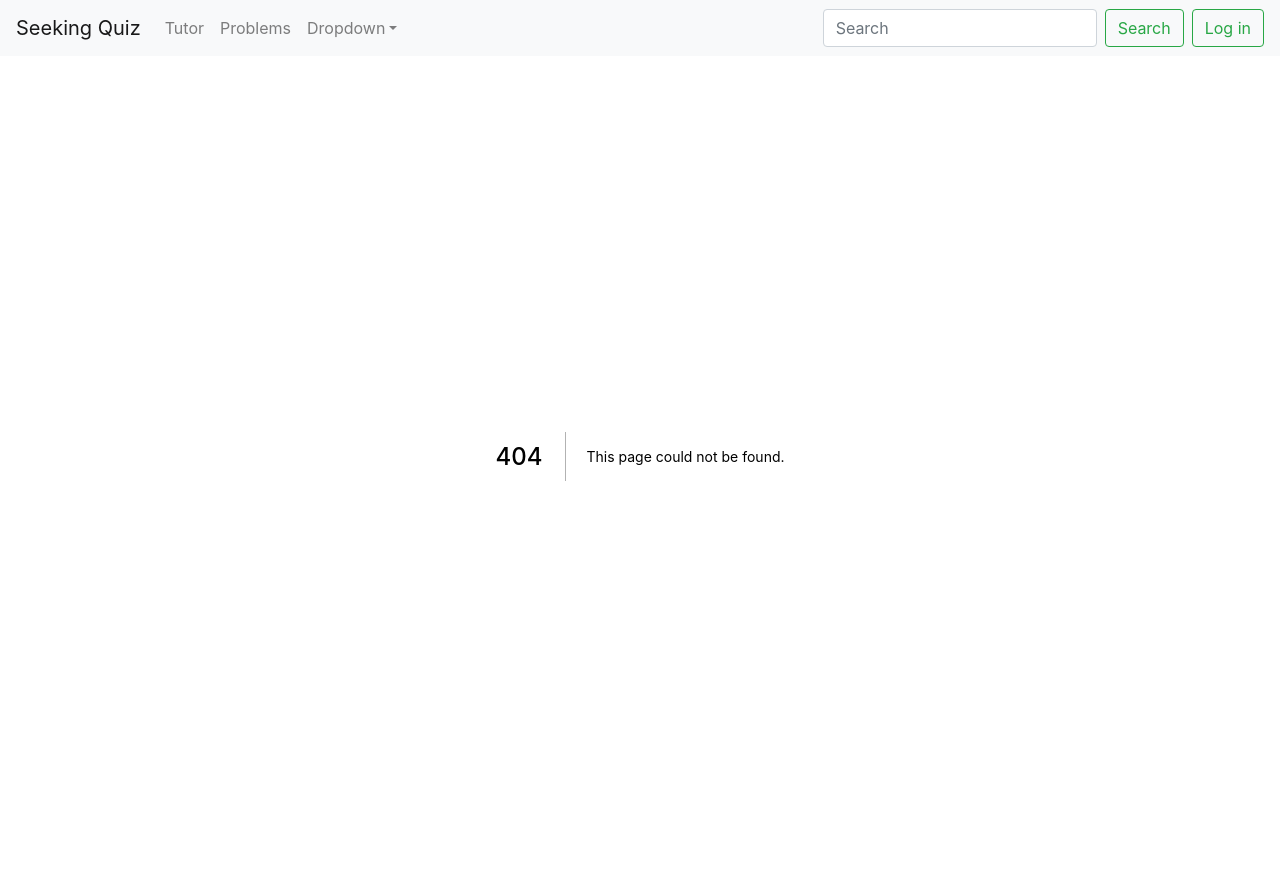
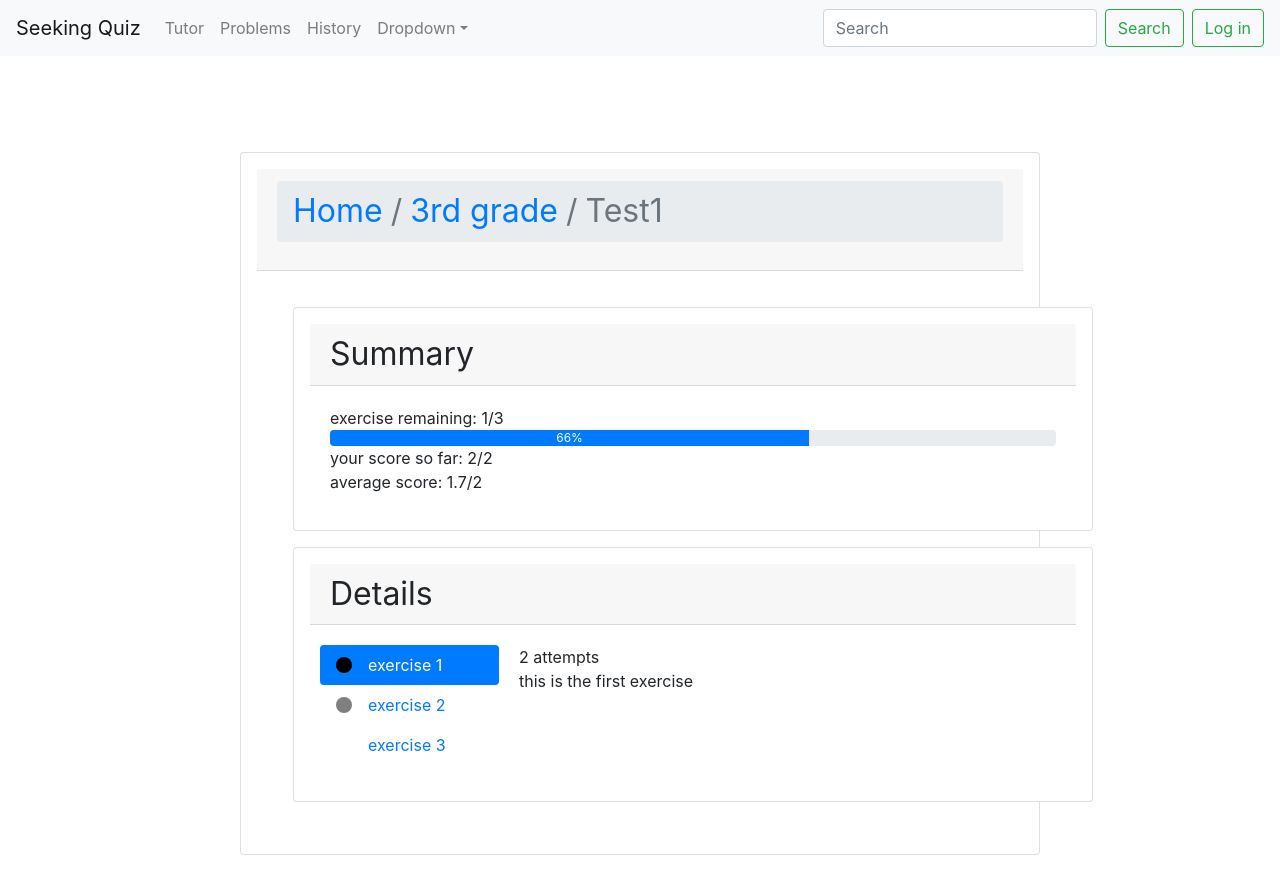
Before and after one commit to megawawa/cherry, a Next.js app: page /history in a window 1280 px wide. Before the commit this address had no page. Shown: the top 894 px of the page. Before the commit the page ends 856 px from the top, so only its background shows below. Built offline with nearby package versions, Linux system fonts and the light colour scheme.

Commit message:
Title: [history page] low quality check in. need input
Description:
as title. This diff is not production level code. Check in to gather
input on the ui flow

Test plan: .

```diff
--- a/components/navbar.tsx
+++ b/components/navbar.tsx
@@ -30,6 +30,9 @@ export default function MainNavbar() {
                     <Link href="/problems/0" passHref>
                         <Nav.Link>Problems</Nav.Link>
                     </Link>
+                    <Link href="/history" passHref>
+                        <Nav.Link>History</Nav.Link>
+                    </Link>
                     <NavDropdown title="Dropdown" id="basic-nav-dropdown">
                         <NavDropdown.Item href="#action/3.1">Action</NavDropdown.Item>
                         <NavDropdown.Item href="#action/3.2">Another action</NavDropdown.Item>
--- /dev/null
+++ b/pages/history.tsx
@@ -0,0 +1,97 @@
+import { Breadcrumb, Card, Col, Nav, Row, Tab, ProgressBar } from "react-bootstrap";
+import styles from '../styles/Problem.module.css'
+import historyStyles from '../styles/History.module.css'
+
+export default function History() {
+    return (
+        <div className={styles.main}>
+            <Card className={styles.panel}>
+                <Card.Header className={styles.title}>
+                    <Breadcrumb>
+                        <Breadcrumb.Item href="#">Home</Breadcrumb.Item>
+                        <Breadcrumb.Item href="#">
+                            3rd grade
+                        </Breadcrumb.Item>
+                        <Breadcrumb.Item href="#" active>
+                            Test1
+                        </Breadcrumb.Item>
+                    </Breadcrumb>
+                </Card.Header>
+                <Card.Body>
+
+
+                    <Card className={styles.panel}>
+                        <Card.Header className={styles.title}>Summary </Card.Header>
+                        <Card.Body>
+                            exercise remaining: 1/3
+                            <ProgressBar now={66} label={`${66}%`} />
+                            <div>your score so far: 2/2</div>
+                            <div>average score: 1.7/2 </div>
+                        </Card.Body>
+                    </Card>
+
+
+
+                    <Card className={styles.panel}>
+                        <Card.Header className={styles.title}>Details </Card.Header>
+                        <Card.Body>
+                            <Tab.Container id="left-tabs-example" defaultActiveKey="first">
+                                <Row>
+                                    <Col sm={3}>
+                                        <Nav variant="pills" className="flex-column">
+                                            <Nav.Item>
+                                                <Nav.Link eventKey="first">
+                                                    <div className={historyStyles.progressTab}>
+                                                        <span className={historyStyles.progressDot}
+                                                            style={{ "opacity": `${1}` }}></span>
+                                                        <div>exercise 1</div>
+                                                    </div>
+                                                </Nav.Link>
+                                            </Nav.Item>
+                                            <Nav.Item>
+                                                <Nav.Link eventKey="second">
+                                                    <div className={historyStyles.progressTab}>
+                                                        <span className={historyStyles.progressDot}
+                                                            style={{ "opacity": `${0.5}` }} ></span>
+                                                        <div>exercise 2</div>
+                                                    </div>
+                                                </Nav.Link>
+                                            </Nav.Item>
+                                            <Nav.Item>
+                                                <Nav.Link eventKey="third">
+                                                    <div className={historyStyles.progressTab}>
+                                                        <span className={historyStyles.progressDot}
+                                                            style={{ "opacity": `${0}` }}></span>
+                                                        <div>exercise 3</div>
+                                                    </div>
+                                                </Nav.Link>
+                                            </Nav.Item>
+                                        </Nav>
+                                    </Col>
+                                    <Col sm={9}>
+                                        <Tab.Content>
+                                            <Tab.Pane eventKey="first">
+                                                <div> 2 attempts</div>
+                                                <div> this is the first exercise</div>
+                                            </Tab.Pane>
+                                            <Tab.Pane eventKey="second">
+                                                <div> 1 attempts</div>
+                                                <div>this is the second exercise</div>
+                                            </Tab.Pane>
+                                            <Tab.Pane eventKey="third">
+                                                <div> 0 attempts</div>
+                                                <div>this is the third exercise</div>
+                                            </Tab.Pane>
+                                        </Tab.Content>
+                                    </Col>
+                                </Row>
+                            </Tab.Container>
+                        </Card.Body>
+                    </Card>
+
+
+                </Card.Body>
+            </Card>
+        </div>
+    );
+}
--- /dev/null
+++ b/styles/History.module.css
@@ -0,0 +1,13 @@
+.progressDot {
+    height: 1rem;
+    width: 1rem;
+    background-color: black;
+    display: inline-block;
+    border-radius: 50%;
+    margin-right: 1rem;
+}
+
+.progressTab {
+    align-items: center;
+    display: flex;
+}
```
